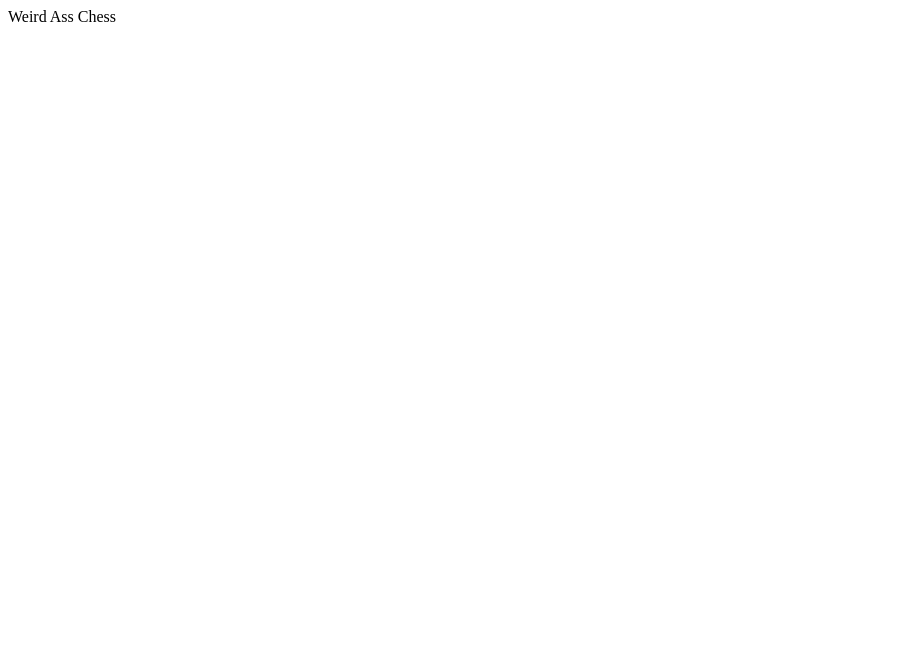
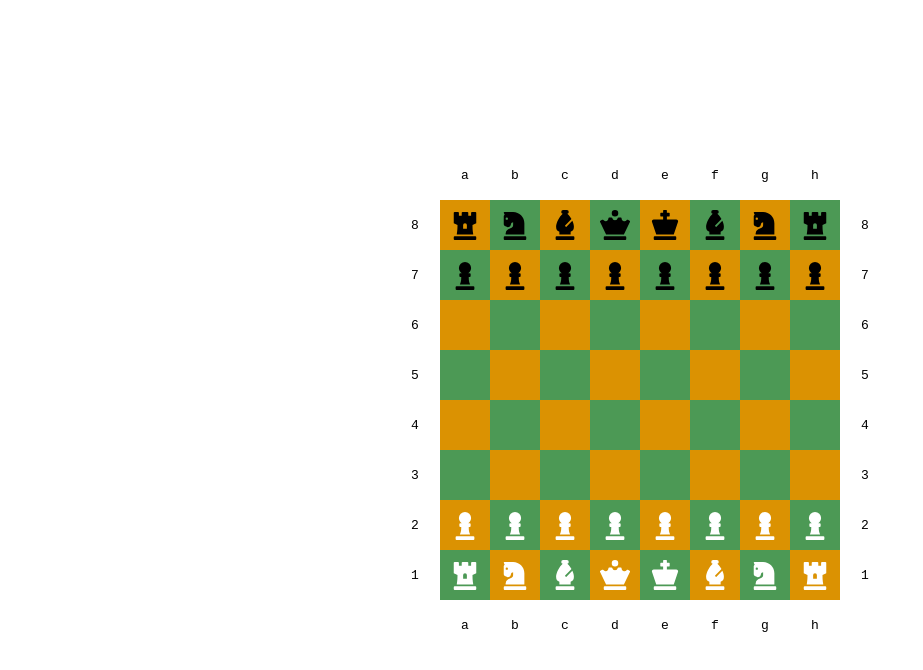
Before and after one commit to dxanh97/weird-chess-fe, a React (Create React App) app: page / in a window 1280 px wide. Shown: the top 670 px of the page, without its empty margins (0-923 px from the left). Built offline with nearby package versions, Linux system fonts and the light colour scheme.

Commit message:
💄 Add `Board` UI

```diff
--- a/public/index.html
+++ b/public/index.html
@@ -26,7 +26,7 @@
     -->
     <title>Weird Chess</title>
   </head>
-  <body>
+  <body style="margin: 0">
     <noscript>You need to enable JavaScript to run this app.</noscript>
     <div id="root"></div>
     <!--
--- a/src/App.tsx
+++ b/src/App.tsx
@@ -1,7 +1,22 @@
 import React from 'react';
+import styled from 'styled-components';
+
+import Board from './Board';
+
+const Wrapper = styled.div`
+  display: flex;
+  justify-content: center;
+  align-items: center;
+  width: 100vw;
+  height: 100vh;
+`;
 
 const App: React.FC = () => {
-  return <>Weird Ass Chess</>;
+  return (
+    <Wrapper>
+      <Board />
+    </Wrapper>
+  );
 };
 
 export default App;
--- /dev/null
+++ b/src/Board.tsx
@@ -0,0 +1,112 @@
+import React, { useMemo, useState } from 'react';
+import { keyBy } from 'lodash';
+import styled from 'styled-components';
+
+import { Color } from './utils/types';
+import { initialPieces } from './utils/constants';
+import { getRanksOrder, getFilesOrder } from './utils/utils';
+
+import Piece from './Piece';
+
+const { Light, Dark } = Color;
+
+const Ruler = styled.div<{ type: 'ranks' | 'files' }>`
+  display: flex;
+  flex-direction: ${(props) => (props.type === 'ranks' ? 'column' : 'row')};
+  padding: 0 ${(props) => (props.type === 'files' ? 50 : 0)}px;
+  & span {
+    width: 50px;
+    height: 50px;
+    display: flex;
+    justify-content: center;
+    align-items: center;
+    font-family: monospace;
+  }
+`;
+
+const FlexRow = styled.div`
+  display: flex;
+  flex-direction: row;
+`;
+
+const Square = styled.div<{
+  squareColor: Color;
+}>`
+  width: 50px;
+  height: 50px;
+  display: flex;
+  justify-content: center;
+  align-items: center;
+  background: ${(props) =>
+    props.squareColor === Light ? '#db9202' : '#4c9955'};
+  color: white;
+  cursor: pointer;
+  user-select: none;
+`;
+
+const Board: React.FC = () => {
+  const [playerSide] = useState<Color>(Light);
+  const [pieces] = useState(initialPieces);
+
+  const activePieceMap = useMemo(
+    () => keyBy(pieces, (p) => p.position.join('')),
+    [pieces],
+  );
+
+  const ranks = useMemo(() => getRanksOrder(playerSide), [playerSide]);
+  const files = useMemo(() => getFilesOrder(playerSide), [playerSide]);
+
+  const fileRuler = useMemo(
+    () => (
+      <Ruler type="files">
+        {files.map((file) => (
+          <span key={file}>{file}</span>
+        ))}
+      </Ruler>
+    ),
+    [files],
+  );
+
+  const rankRuler = useMemo(
+    () => (
+      <Ruler type="ranks">
+        {ranks.map((rank) => (
+          <span key={rank}>{rank}</span>
+        ))}
+      </Ruler>
+    ),
+    [ranks],
+  );
+
+  return (
+    <div>
+      {fileRuler}
+      <FlexRow>
+        {rankRuler}
+        <div>
+          {ranks.map((rank, rankIndex) => (
+            <FlexRow key={rank} className="rank">
+              {files.map((file, fileIndex) => {
+                const piece = activePieceMap[`${file}${rank}`];
+                return (
+                  <Square
+                    key={file}
+                    squareColor={
+                      (rankIndex + fileIndex) % 2 === 0 ? Light : Dark
+                    }
+                  >
+                    {piece && <Piece {...piece} />}
+                  </Square>
+                );
+              })}
+            </FlexRow>
+          ))}
+        </div>
+        {rankRuler}
+      </FlexRow>
+      {fileRuler}
+    </div>
+  );
+};
+
+export default Board;
--- /dev/null
+++ b/src/Piece.tsx
@@ -0,0 +1,20 @@
+import React from 'react';
+import styled from 'styled-components';
+import pieceTypeMap from './utils/piece-type-map';
+
+import { ActivePiece, Color } from './utils/types';
+
+const Wrapper = styled.div<{ pieceColor: Color }>`
+  display: flex;
+  svg {
+    fill: ${(props) => (props.pieceColor === Color.Light ? 'white' : 'black')};
+    height: 30px;
+    width: 30px;
+  }
+`;
+
+const Piece: React.FC<ActivePiece> = ({ type, color, position }) => {
+  return <Wrapper pieceColor={color}>{pieceTypeMap[type]}</Wrapper>;
+};
+
+export default Piece;
```
